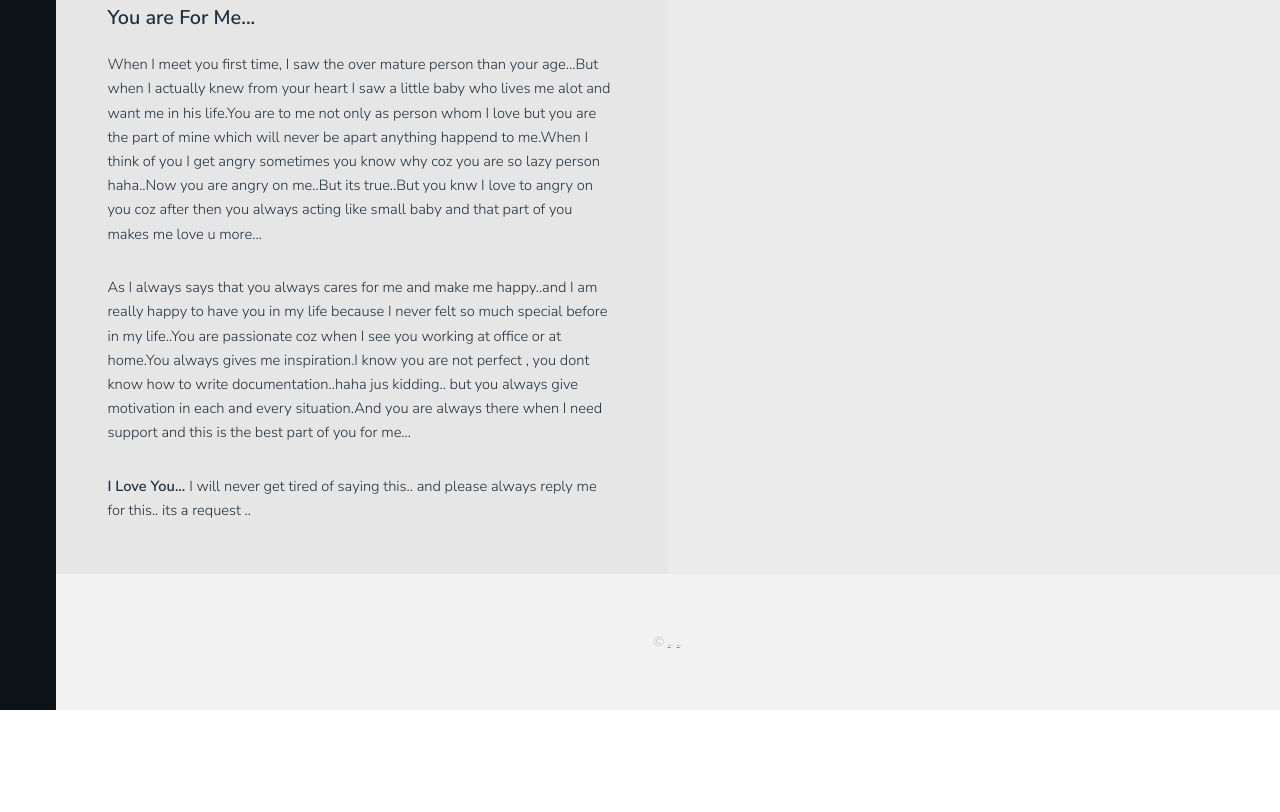
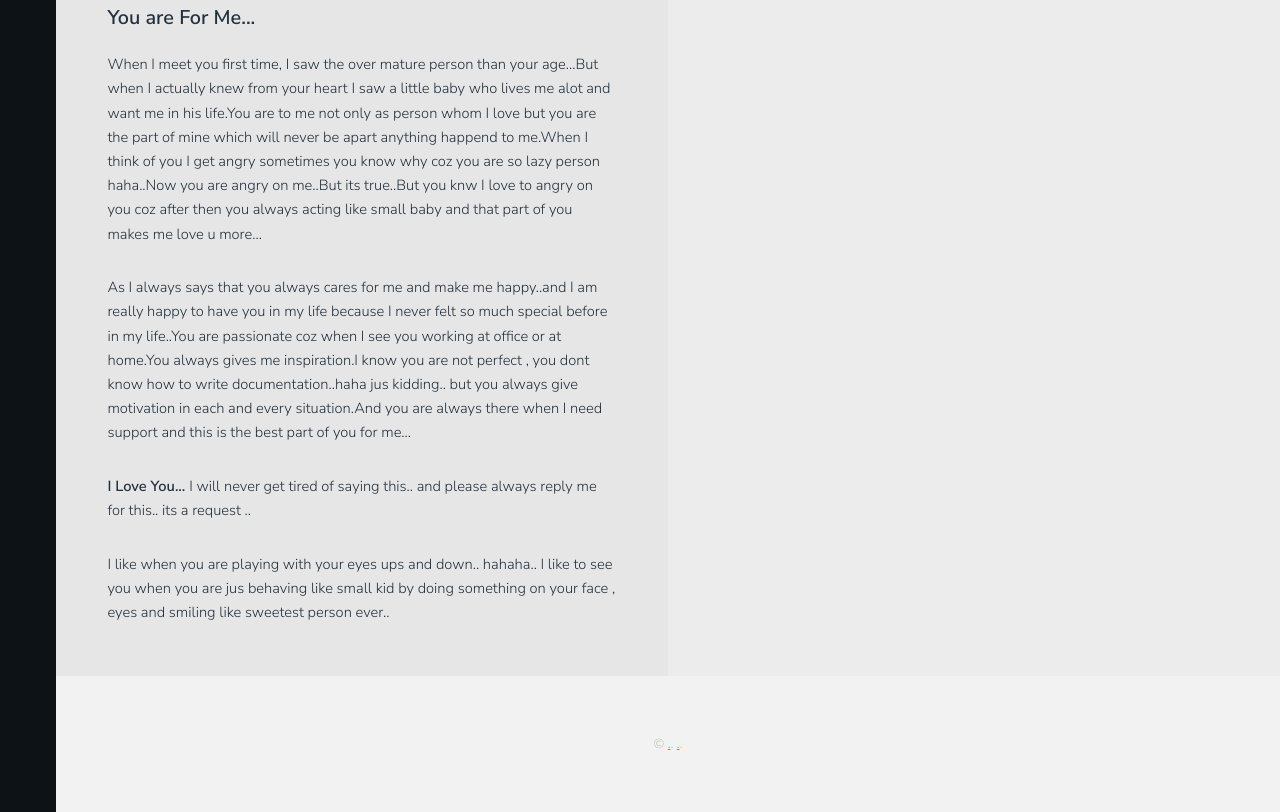
Before and after one commit to jigisha29/dirghayu, a plain HTML site: page gallery.html in a window 1280 px wide. Shown: the part 1250-2062 px from the top of the page. Before the commit the page ends 1960 px from the top, so only its background shows below. Drawn offline with Linux system fonts and the light colour scheme.

Commit message:
Update gallery.html

```diff
--- a/gallery.html
+++ b/gallery.html
@@ -97,7 +97,7 @@
 									<p>When I meet you first time, I saw the over mature person than your age...But when I actually knew from your heart I saw a little baby who lives me alot and want me in his life.You are to me not only as person whom I love but you are the part of mine which will never be apart anything happend to me.When I think of you I get angry sometimes you know why coz you are so lazy person haha..Now you are angry on me..But its true..But you knw I love to angry on you coz after then you always acting like small baby and that part of you makes me love u more...</p>
 									<p> As I always says that you always cares for me and make me happy..and I am really happy to have you in my life because I never felt so much special before in my life..You are passionate coz when I see you working at office or at home.You always gives me inspiration.I know you are not perfect , you dont know how to write documentation..haha jus kidding.. but you always give motivation in each and every situation.And you are always there when I need support and this is the best part of you for me...</p>
 									<p><b>I Love You... </b>I will never get tired of saying this.. and please always reply me for this.. its a request ..</p>
-
+									<p> I like when you are playing with your eyes ups and down.. hahaha.. I like to see you when you are jus behaving like small kid by doing something on your face , eyes and smiling like sweetest person ever.. </p>
 								</div>
 
 							<!-- Form -->
```
